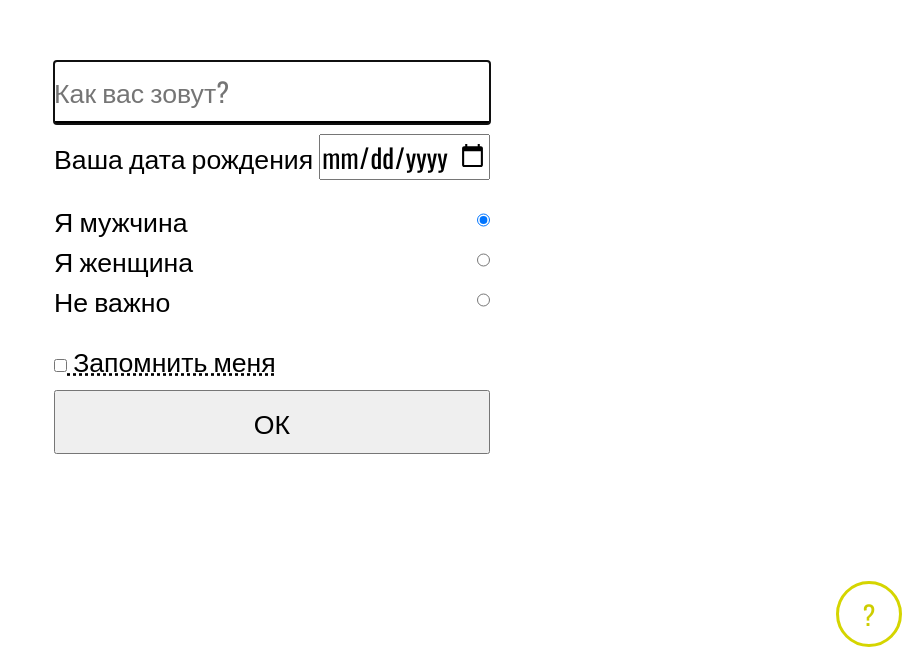
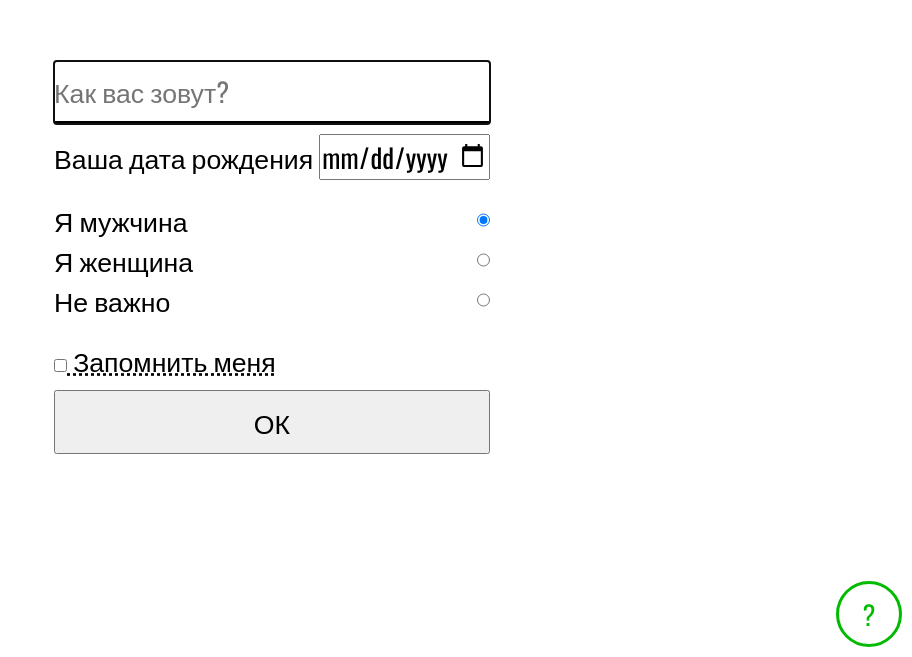
Before and after one commit to ishpartko/calendarOfAgeingMotivation, a Vue app in the folder calendar-of-ageing-motivation/: page / in a window 1280 px wide. Shown: the part 143-800 px from the top of the page, without its empty margins (368-1280 px from the left). Built offline with nearby package versions, Linux system fonts and the light colour scheme; no server answers.

Commit message:
design fixes

```diff
--- a/calendar-of-ageing-motivation/src/components/CalendarOfAgeing.vue
+++ b/calendar-of-ageing-motivation/src/components/CalendarOfAgeing.vue
@@ -77,8 +77,8 @@
     transform: translate(-10px, -10px);
     z-index: 10;
     border-radius: 50%;
-    border: 3px solid #D5D500;
-    color: #cdcd00;
+    border: 3px solid #00bb00;
+    color: #00bb00;
   }
 
   .backToForm {
@@ -106,7 +106,7 @@
       max-width: 100px;
       height: 100vh;
       cursor: pointer;
-      opacity: 0.1;
+      opacity: 0.3;
     }
 
     .backToForm:after {
```
